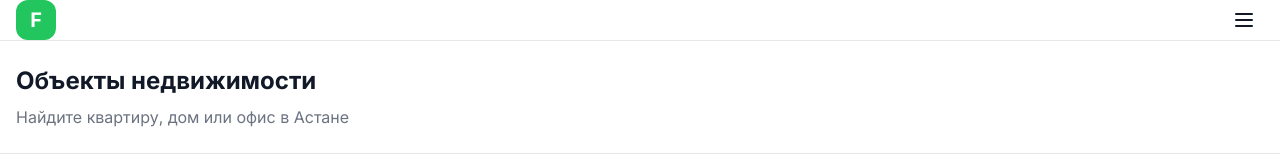
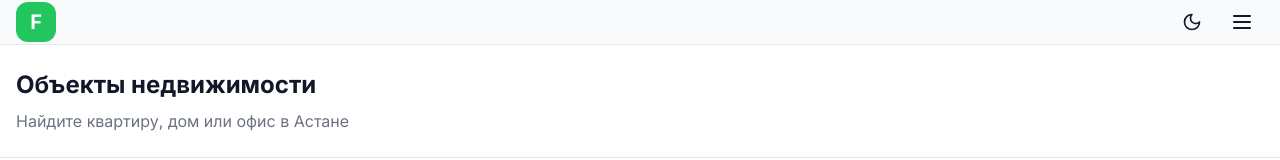
Before and after one commit to adzon812-ops/flapy-2.0, a Next.js app: page / in a window 1280 px wide. Shown: the top 160 px of the page. Built offline with nearby package versions, Linux system fonts and the light colour scheme.

Commit message:
Update TopNav.tsx

```diff
--- a/components/TopNav.tsx
+++ b/components/TopNav.tsx
@@ -2,33 +2,34 @@
 
 import Link from 'next/link'
 import { usePathname } from 'next/navigation'
-import { Home, Users, PlusCircle, MessageSquare, Menu, X } from 'lucide-react'
-import { useState } from 'react'
+import { Home, Users, PlusCircle, MessageSquare, User, Moon, Sun } from 'lucide-react'
+import { useTheme } from 'next-themes'
 
 const navItems = [
   { href: '/', label: 'Объекты', icon: Home },
   { href: '/agents', label: 'Риэлторы', icon: Users },
   { href: '/add', label: 'Добавить', icon: PlusCircle },
-  { href: '/chat', label: 'Сообщения', icon: MessageSquare },
+  { href: '/chat', label: 'Чат', icon: MessageSquare },
+  { href: '/profile', label: 'Профиль', icon: User },
 ]
 
 export function TopNav() {
   const pathname = usePathname()
-  const [mobileMenuOpen, setMobileMenuOpen] = useState(false)
+  const { theme, setTheme } = useTheme()
 
   return (
-    <nav className="sticky top-0 z-50 bg-white dark:bg-gray-800 border-b border-gray-200 dark:border-gray-700">
+    <nav className="sticky top-0 z-50 bg-white/80 dark:bg-gray-800/80 backdrop-blur-md border-b border-gray-200 dark:border-gray-700">
       <div className="max-w-7xl mx-auto px-4">
         <div className="flex items-center justify-between h-16">
           {/* Логотип */}
           <Link href="/" className="flex items-center gap-2">
-            <div className="w-10 h-10 bg-green-500 rounded-xl flex items-center justify-center">
+            <div className="w-10 h-10 bg-green-500 rounded-xl flex items-center justify-center shadow-lg shadow-green-500/30">
               <span className="text-xl font-bold text-white">F</span>
             </div>
             <span className="text-xl font-bold dark:text-white hidden sm:block">Flapy</span>
           </Link>
 
-          {/* Десктоп меню */}
+          {/* Десктоп меню - иконки с подписями */}
           <div className="hidden md:flex items-center gap-1">
             {navItems.map((item) => {
               const isActive = pathname === item.href
@@ -36,43 +37,78 @@ export function TopNav() {
                 <Link
                   key={item.href}
                   href={item.href}
-                  className={`px-4 py-2 rounded-lg font-medium transition-colors ${
+                  className={`flex items-center gap-2 px-4 py-2 rounded-xl font-medium transition-all ${
                     isActive
-                      ? 'bg-green-50 text-green-600 dark:bg-green-900/30 dark:text-green-400'
-                      : 'text-gray-600 hover:bg-gray-50 dark:text-gray-300 dark:hover:bg-gray-700'
+                      ? 'bg-green-500 text-white shadow-lg shadow-green-500/30'
+                      : 'text-gray-600 hover:bg-gray-100 dark:text-gray-300 dark:hover:bg-gray-700'
                   }`}
                 >
-                  {item.label}
+                  <item.icon className="w-5 h-5" />
+                  <span>{item.label}</span>
                 </Link>
               )
             })}
           </div>
 
-          {/* Мобильное меню кнопка */}
-          <button
-            className="md:hidden p-2 rounded-lg hover:bg-gray-100 dark:hover:bg-gray-700"
-            onClick={() => setMobileMenuOpen(!mobileMenuOpen)}
-          >
-            {mobileMenuOpen ? <X className="w-6 h-6 dark:text-white" /> : <Menu className="w-6 h-6 dark:text-white" />}
-          </button>
+          {/* Правая часть - тема и мобильное меню */}
+          <div className="flex items-center gap-2">
+            <button
+              onClick={() => setTheme(theme === 'dark' ? 'light' : 'dark')}
+              className="p-2.5 rounded-xl hover:bg-gray-100 dark:hover:bg-gray-700 dark:text-white transition-colors"
+            >
+              {theme === 'dark' ? <Sun className="w-5 h-5" /> : <Moon className="w-5 h-5" />}
+            </button>
+
+            {/* Мобильное меню - выпадающее снизу */}
+            <MobileMenu pathname={pathname} />
+          </div>
         </div>
-
-        {/* Мобильное меню */}
-        {mobileMenuOpen && (
-          <div className="md:hidden py-4 border-t border-gray-200 dark:border-gray-700">
-            {navItems.map((item) => (
-              <Link
-                key={item.href}
-                href={item.href}
-                className="block px-4 py-3 text-gray-600 dark:text-gray-300 hover:bg-gray-50 dark:hover:bg-gray-700 rounded-lg"
-                onClick={() => setMobileMenuOpen(false)}
-              >
-                {item.label}
-              </Link>
-            ))}
-          </div>
-        )}
       </div>
     </nav>
   )
 }
+
+// Мобильное меню
+function MobileMenu({ pathname }: { pathname: string }) {
+  const [open, setOpen] = useState(false)
+
+  return (
+    <div className="md:hidden relative">
+      <button
+        onClick={() => setOpen(!open)}
+        className="p-2.5 rounded-xl hover:bg-gray-100 dark:hover:bg-gray-700 dark:text-white"
+      >
+        {open ? <X className="w-6 h-6" /> : <Menu className="w-6 h-6" />}
+      </button>
+
+      {open && (
+        <>
+          <div className="fixed inset-0 bg-black/50 z-40" onClick={() => setOpen(false)} />
+          <div className="absolute right-0 top-full mt-2 w-64 bg-white dark:bg-gray-800 rounded-2xl shadow-xl border border-gray-200 dark:border-gray-700 z-50 p-2">
+            {navItems.map((item) => {
+              const isActive = pathname === item.href
+              return (
+                <Link
+                  key={item.href}
+                  href={item.href}
+                  onClick={() => setOpen(false)}
+                  className={`flex items-center gap-3 px-4 py-3 rounded-xl transition-colors ${
+                    isActive
+                      ? 'bg-green-50 text-green-600 dark:bg-green-900/30 dark:text-green-400'
+                      : 'text-gray-600 dark:text-gray-300 hover:bg-gray-50 dark:hover:bg-gray-700'
+                  }`}
+                >
+                  <item.icon className="w-5 h-5" />
+                  <span className="font-medium">{item.label}</span>
+                </Link>
+              )
+            })}
+          </div>
+        </>
+      )}
+    </div>
+  )
+}
+
+import { useState } from 'react'
+import { Menu, X } from 'lucide-react'
```
